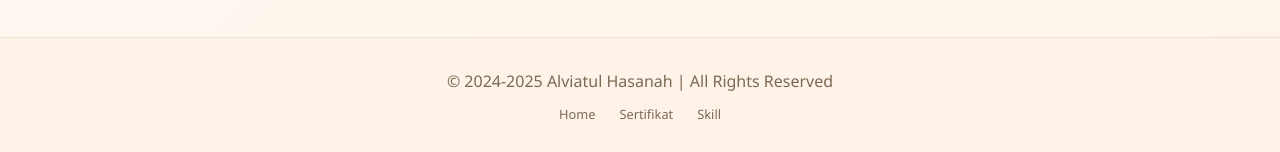
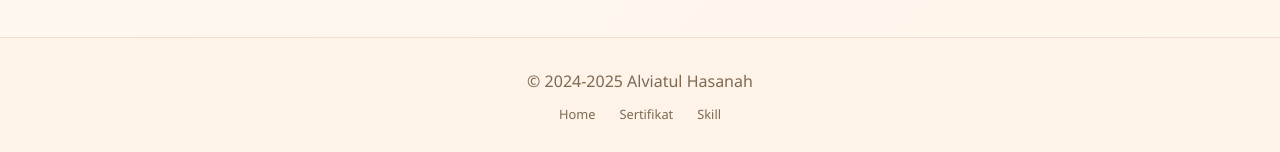
Before and after one commit to alviatul420/alviatulHasanah_Portofolio, a plain HTML site: page portofolio.html in a window 1280 px wide. Shown: the part 1476-1628 px from the top of the page. Drawn offline with Linux system fonts and the light colour scheme.

Commit message:
Update portofolio.html

```diff
--- a/portofolio.html
+++ b/portofolio.html
@@ -212,7 +212,7 @@
     </main>
 
     <footer class="footer">
-        <p>© 2024-2025 Alviatul Hasanah | All Rights Reserved</p>
+        <p>© 2024-2025 Alviatul Hasanah</p>
         <div class="footer-links">
             <a href="index.html">Home</a>
             <a href="portofolio.html">Sertifikat</a>
```
